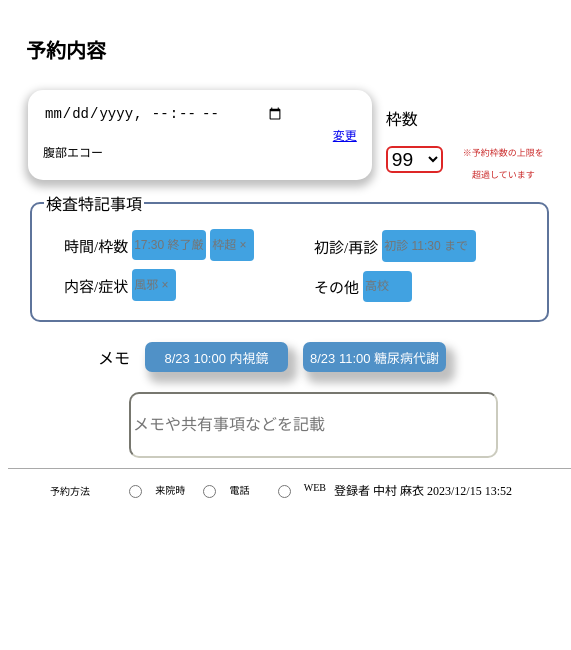
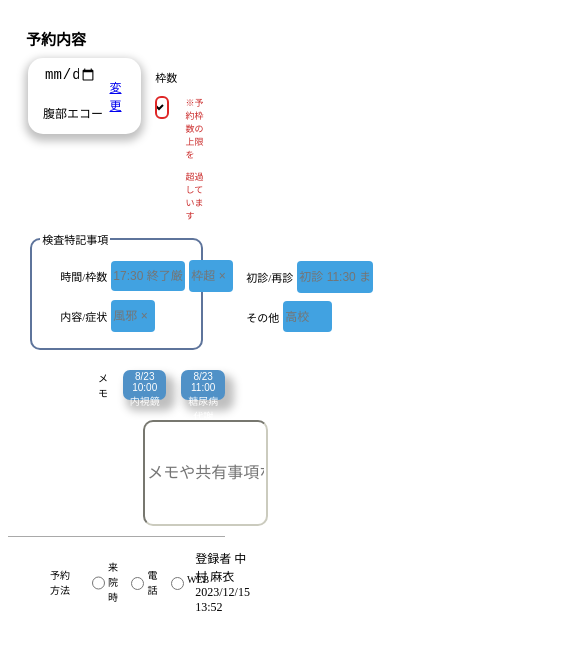
Before and after one commit to Sajana118/page-task, a Vue app: page /form-data in a window 390 px wide. Shown: the top 650 px of the page, 571 px wide, since content can reach past the window. Built offline with nearby package versions, Linux system fonts and the light colour scheme.

Commit message:
remove store file

```diff
--- a/src/components/form-data.vue
+++ b/src/components/form-data.vue
@@ -234,13 +234,6 @@
   align-items: center;
   height: 40px;
 }
-.time-btn {
-  background-color: #3753b1;
-  color: white;
-  border-radius: 4px;
-  height: 30px;
-  border: none;
-}
 
 .text {
   display: flex;
@@ -266,8 +259,8 @@
   padding: 0 20px;
 }
 .input .input-text {
-  height: 60px;
-  width: 480px;
+  height: 100px;
+  width: 84%;
   border-radius: 10px;
   border-color: #cbcbbe;
   font-size: 1rem;
@@ -342,7 +335,8 @@
     height: 29px;
     font-size: 12px;
   }
-}@media screen and (max-width: 993px) {
+}
+@media screen and (max-width: 993px) {
 .data{
   width: 563px;
 }
@@ -377,9 +371,68 @@
   }
   .column{
     display: flex;
-    gap: 10px;
+    gap: 1%;
+  }
+}
+  @media screen and (max-width: 845px) {
+  .data{
+    width: 58%;
+  }
+    .list{
+      height: 23px;
+      font-size: 11px;
+      width: 130%;
+    }
+    .main{
+      height: 50px;
+      font-size: 15px;
+    }
+    .number .date{
+      width: 47%;
+      height: 76px;
+    }
+    .inputField{
+      width: 80%;
+    }
+    .link{
+      width: 80%;
+    }
+    .select{
+      font-size: 11px;
+    }
+    .legend{
+      font-size: 11px;
+    }
+   .start-time{
+     font-size: 11px;
+   }
+   .info{
+     width:186px;
+   }
+   .button3{
+     width: 72px;
+   }
+   .text{
+     font-size: 10px;
+   }
+   .text .btn{
+     width: 112px;
+     font-size: 10px;
+   }
+   .input{
+     width: 64%;
+   }
+   .option{
+     display: flex;
+     gap: 0%;
+   }
+   .column{
+     width: 19%;
+   }
 
-  }
+}
+@media screen and (max-width: 845px) {
+
 }
 
 </style>
--- a/src/components/infor-mation.vue
+++ b/src/components/infor-mation.vue
@@ -54,7 +54,7 @@ export default {
 .information {
   background-color: white;
   border-radius: 10px;
-  height: 500px;
+  height: 551px;
   width: 38%;
 }
 .custom {
@@ -131,24 +131,42 @@ export default {
 }
 @media screen and (max-width: 993px) {
 .information{
-  width: 300px;
+  width: 288px;
+  height: 500px;
 }
   .contact-info{
-    width: 200px;
+    width: 100%;
   }
   .contact-list{
     width: 150px;
-    font-size: 12px;
+    font-size: 10px;
   }
   .formField{
-    width: 120px;
+    width: 88%;
     font-size: 13px;
   }
   .age{
+    display: flex;
     font-size: 13px;
-    top: 10px;
+    padding-top: 27px;
+    width: 21%;
+
   }
-
+}
+@media screen and (max-width: 845px) {
+  .information{
+    height: 454px;
+    width: 41%;
+  }
+  .custom{
+    font-size: 13px;
+  }
+  .numberField{
+    width: 42%;
+  }
+  .suggestionBox .text{
+    height: 78px;
+  }
 
 }
 </style>
--- a/src/components/overlay-page.vue
+++ b/src/components/overlay-page.vue
@@ -121,4 +121,18 @@ body {
     width: 832px;
   }
 }
+@media screen and (max-width: 845px) {
+  .modal{
+    height: 641px;
+    width: 84%;
+  }
+  .nav-bar{
+    height: 31px;
+    width: 97.5%;
+    font-size: 11px;
+  }
+
+
+}
+
 </style>
```
